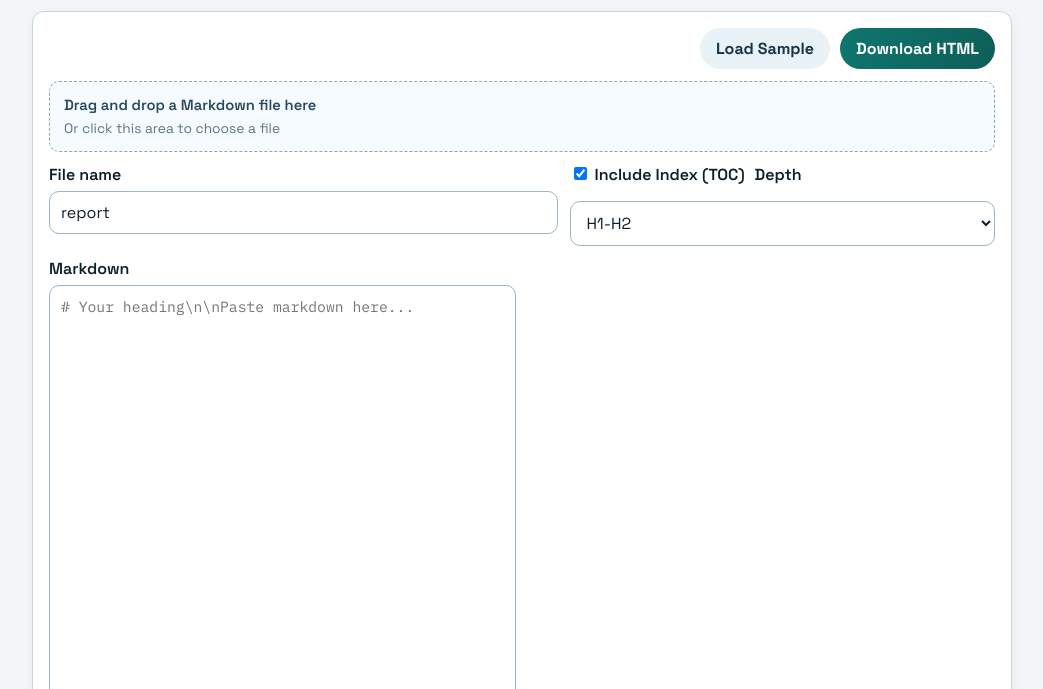
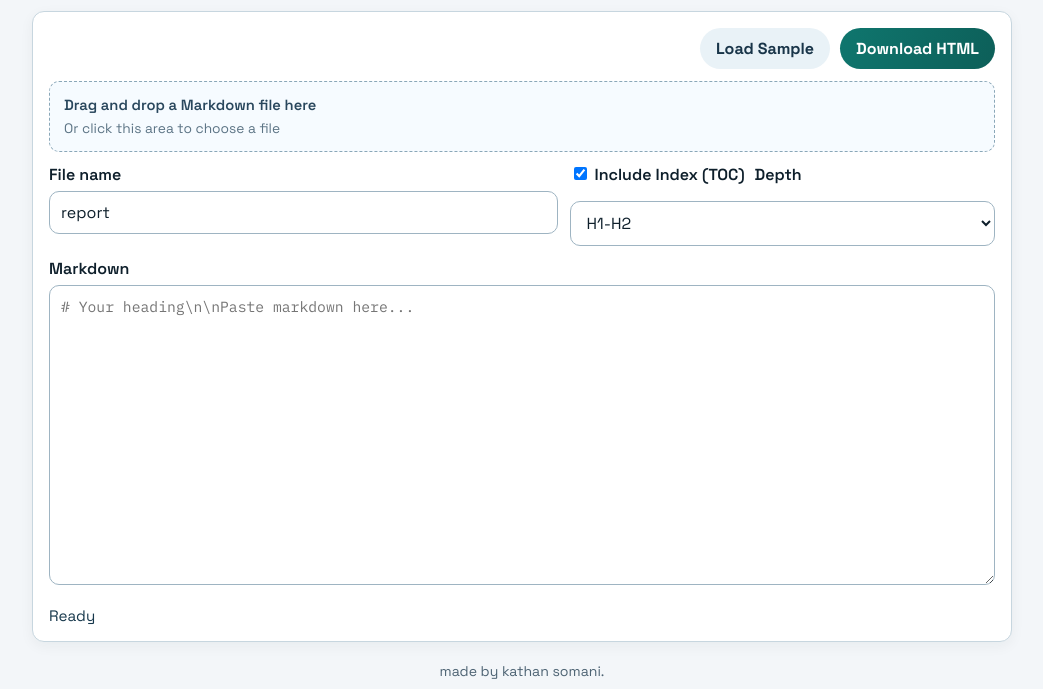
Before and after one commit to Kathan2004/md-pdf-tool, a website: page index.html in a window 1280 px wide. Shown: the part 111-800 px from the top of the page, without its empty margins (118-1161 px from the left). Drawn offline with Linux system fonts and the light colour scheme.

Commit message:
Make editor full-width when preview is hidden

```diff
--- a/ui.css
+++ b/ui.css
@@ -127,6 +127,10 @@ body {
   gap: 12px;
 }
 
+.split-view.editor-wide {
+  grid-template-columns: 1fr;
+}
+
 .editor-col,
 .preview-col {
   min-width: 0;
@@ -164,11 +168,15 @@ select:focus,
 }
 
 textarea {
-  min-height: 460px;
+  min-height: 330px;
   resize: vertical;
   font-family: "IBM Plex Mono", Consolas, monospace;
   font-size: 0.92rem;
   line-height: 1.5;
+}
+
+.split-view.editor-wide textarea {
+  min-height: 300px;
 }
 
 .actions-inline {
--- a/ui.js
+++ b/ui.js
@@ -9,6 +9,7 @@ const includeTocInput = document.getElementById("includeToc");
 const tocDepthInput = document.getElementById("tocDepth");
 const previewCanvas = document.getElementById("previewCanvas");
 const previewPanel = document.getElementById("previewPanel");
+const splitView = document.querySelector(".split-view");
 const dropZone = document.getElementById("dropZone");
 const FUNCTION_ENDPOINT = "/.netlify/functions/md_to_pdf";
 
@@ -244,10 +245,12 @@ function renderPreview() {
   if (!markdown.trim()) {
     previewCanvas.innerHTML = "";
     previewPanel.classList.add("is-hidden");
+    splitView.classList.add("editor-wide");
     return;
   }
 
   previewPanel.classList.remove("is-hidden");
+  splitView.classList.remove("editor-wide");
   previewCanvas.innerHTML = buildDocumentHtml(markdown, includeToc, tocDepth);
 }
 
```
